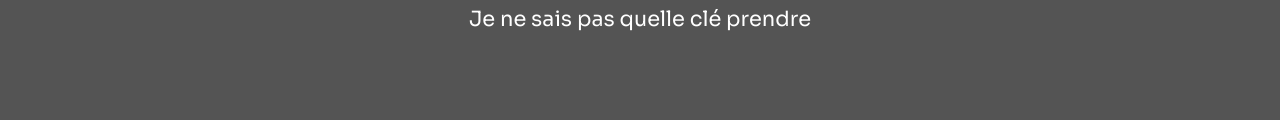
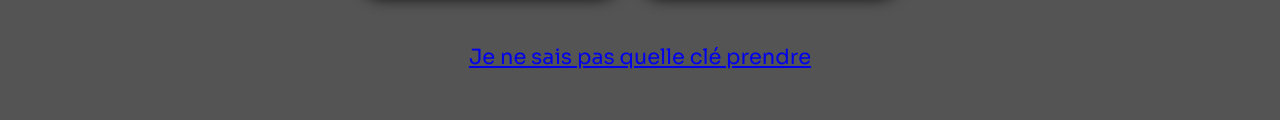
Before and after one commit to Luckyluka17/TheGamesBox, a plain HTML site: page premium.html in a window 1280 px wide. Shown: the part 1421-1541 px from the top of the page. Drawn offline with Linux system fonts and the light colour scheme; a script that the page names is missing.

Commit message:
Update premium.html

```diff
--- a/premium.html
+++ b/premium.html
@@ -60,7 +60,7 @@
     <section id="accueil" align="center">
         <h1 align="center">Premium</h1>
         <h3 align="center">Plus de jeux, plus rapide et exclusif ! Premium est surtout là pour soutenir le projet et l'améliorer.<br>
-            Vous n'êtes en aucun cas obligé de souscrire à cette offre. Le bot est gratuit, et même sans l'offre Premium, vous aurez accès à
+            Vous n'êtes en aucun cas obligé de souscrire à cette offre. Le bot est gratuit, et même sans l'offre Premium,<br>vous aurez accès à
             beaucoup de fonctionnalités.
         </h3>
     </section>
@@ -74,7 +74,7 @@
         <img style="width: 20%;" src="assets/cartes/shop/2.png" class="imgpres" alt="La clé cadeau permet de générer un lien temporaire avec un message personnalisé. Un beau cadeau pour votre ami(e) !">
       </div>
       <br>
-      <p>Je ne sais pas quelle clé prendre</p>
+      <p><a href="#">Je ne sais pas quelle clé prendre</a></p>
     </section>
 
     <br/><br/><br/><br/><br/><br/><br/><br/><br/><br/><br/><br/><br/><br/><br/><br/><br/>
```
